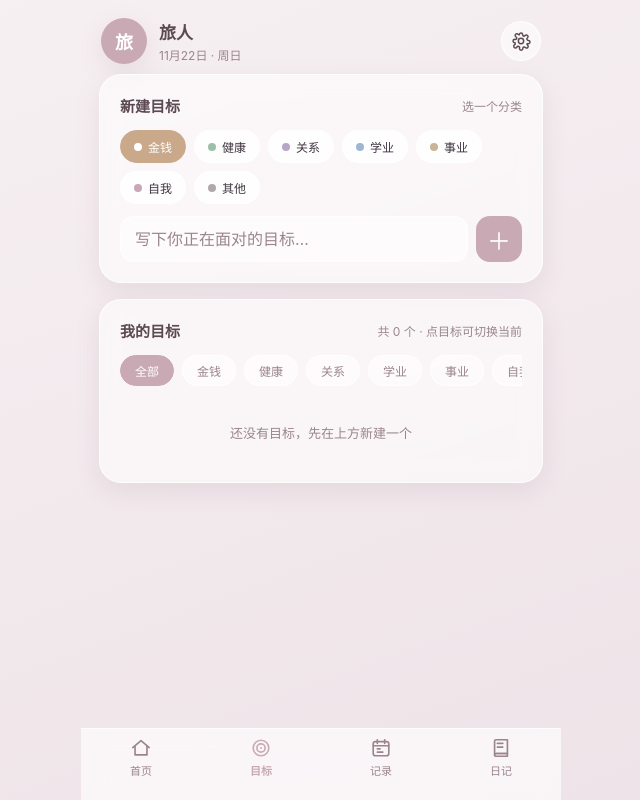
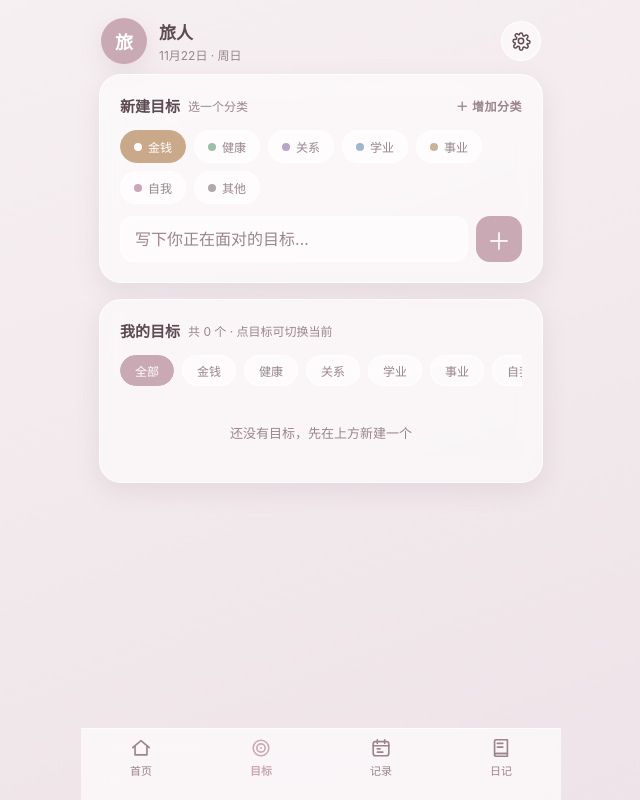
Before and after one commit to 632wen/reset-tools, a plain HTML site: page release.html in a window 1280 px wide. Both pictures are taken after a click on the button "开始释放". Shown: the whole page, without its empty margins (319-959 px from the left). Drawn offline with Linux system fonts and the light colour scheme; a web font is replaced by a local one.

Commit message:
feat: custom categories; revert chip style

```diff
--- a/release.html
+++ b/release.html
@@ -115,8 +115,10 @@ body.has-wallpaper::before{
 .cat-chip.money{--c:#C9A98A}.cat-chip.health{--c:#9CBFA8}.cat-chip.relation{--c:#B8A6C9}
 .cat-chip.study{--c:#9FB6D0}.cat-chip.career{--c:#C9B49A}.cat-chip.self{--c:#C9A6B8}.cat-chip.other{--c:#B0A8AC}
 .cat-chip.sel{background:var(--c);color:#fff;border-color:var(--c)}
-.cat-chip{color:#3F3540;background:rgba(255,255,255,.82);font-weight:500;opacity:1}
-.cat-chip.sel{color:#fff}
+.cat-add{margin-left:auto;font-size:12px;color:var(--sub);cursor:pointer;letter-spacing:.5px}
+.card-title .muted{margin-left:8px;margin-right:auto}
+.cat-add-row{gap:8px;align-items:center}
+.cat-add-row .input{flex:1}
 .cat-chip.sel::before{background:#fff}
 /* 目标列表 */
 .target-item{display:flex;align-items:center;gap:12px;padding:14px;border-radius:16px;background:rgba(255,255,255,.5);margin-bottom:10px;cursor:pointer;border:1.5px solid transparent;transition:background .15s,border-color .15s}
@@ -380,7 +382,10 @@ const CATS=[
   {k:'money',n:'金钱'},{k:'health',n:'健康'},{k:'relation',n:'关系'},
   {k:'study',n:'学业'},{k:'career',n:'事业'},{k:'self',n:'自我'},{k:'other',n:'其他'}
 ];
-const catName=k=>(CATS.find(c=>c.k===k)||CATS[6]).n;
+function allCats(){ return CATS.concat(state.customCats||[]); }
+const catName=k=>(allCats().find(c=>c.k===k)||{n:'其他'}).n;
+function catColorOf(k){ return c_catColor(k); }
+function c_catColor(k){ const c=(state.customCats||[]).find(x=>x.k===k); return (c&&c.color)||catColor[k]||'#B0A8AC'; }
 const catColor={money:'#C9A98A',health:'#9CBFA8',relation:'#B8A6C9',study:'#9FB6D0',career:'#C9B49A',self:'#C9A6B8',other:'#B0A8AC'};
 /* 圣多纳九大情绪层级 AGFLAP→CAP（高层用绿，低层用暖色） */
 const EMO_LEVELS=[
@@ -407,7 +412,7 @@ function load(){
 }
 function migrate(s){
   const base={profile:{name:'旅人',avatar:''},theme:'pink',wallpaper:'',font:'sans',cardAlpha:80,
-    targets:[],records:[],diaries:[],activeTargetId:null,filterCat:'all',calMonth:null,pendingEmotion:'',pendingLevel:'',customEmos:[]};
+    targets:[],records:[],diaries:[],activeTargetId:null,filterCat:'all',calMonth:null,pendingEmotion:'',pendingLevel:'',customEmos:[],customCats:[]};
   const m=Object.assign(base,s);
   (m.records||[]).forEach(r=>{if(!r.time)r.time='早前';});
   /* 清掉已删除目标留下的孤儿记录 */
@@ -642,14 +647,18 @@ function renderHome(){
 /* ========== 目标页 ========== */
 function renderTarget(){
   const el=document.getElementById('page-target');
-  const cats=['all',...CATS.map(c=>c.k)];
+  const cats=['all',...allCats().map(c=>c.k)];
   const filter=state.filterCat||'all';
   const shown=state.targets.filter(t=>filter==='all'||t.cat===filter);
   el.innerHTML=`
     <div class="card">
-      <div class="card-title">新建目标 <span class="muted">选一个分类</span></div>
+      <div class="card-title">新建目标 <span class="muted">选一个分类</span><span class="cat-add" id="addCatBtn">＋ 增加分类</span></div>
       <div class="cat-picker" id="newCatPicker">
-        ${CATS.map(c=>`<span class="cat-chip ${c.k} ${c.k==='money'?'sel':''}" data-cat="${c.k}">${c.n}</span>`).join('')}
+        ${allCats().map(c=>`<span class="cat-chip ${c.k} ${c.k==='money'?'sel':''}" data-cat="${c.k}" style="--c:${catColorOf(c.k)}">${c.n}</span>`).join('')}
+      </div>
+      <div class="cat-add-row" id="addCatRow" style="display:none">
+        <input class="input" id="addCatInput" placeholder="新分类名字，比如：外貌" maxlength="6">
+        <button class="add-btn" id="addCatSave">＋</button>
       </div>
       <div class="add-row" style="margin-top:12px">
         <input class="input" id="targetInput" placeholder="写下你正在面对的目标…" maxlength="40">
@@ -673,6 +682,25 @@ function renderTarget(){
     if(!v){toast('先写下目标');return;}
     const t={id:uid(),text:v,cat:newCat,createdAt:Date.now()};
     state.targets.push(t);state.activeTargetId=t.id;save();inp.value='';renderTarget();toast('已添加，并设为当前目标');};
+  const addCatBtn=document.getElementById('addCatBtn');
+  const addCatRow=document.getElementById('addCatRow');
+  const addCatInput=document.getElementById('addCatInput');
+  if(addCatBtn)addCatBtn.onclick=()=>{
+    const on=addCatRow.style.display!=='none';
+    addCatRow.style.display=on?'none':'flex';
+    if(!on)setTimeout(()=>addCatInput.focus(),50);
+  };
+  const saveCat=()=>{
+    const v=(addCatInput.value||'').trim();
+    if(!v){toast('先写个分类名字');return;}
+    if(allCats().some(c=>c.n===v)){toast('这个分类已经有了');return;}
+    const palette=['#C9A98A','#9CBFA8','#B8A6C9','#9FB6D0','#C9B49A','#C9A6B8','#B0A8AC','#A9B7C6','#C6A9A9'];
+    state.customCats=state.customCats||[];
+    state.customCats.push({k:'c'+uid(),n:v,color:palette[state.customCats.length%palette.length]});
+    save();renderTarget();toast('分类已添加');
+  };
+  if(document.getElementById('addCatSave'))document.getElementById('addCatSave').onclick=saveCat;
+  if(addCatInput)addCatInput.addEventListener('keydown',e=>{if(e.key==='Enter')saveCat();});
   document.getElementById('targetAddBtn').onclick=add;
   document.getElementById('targetInput').addEventListener('keydown',e=>{if(e.key==='Enter')add();});
   document.querySelectorAll('.filter-chip').forEach(f=>f.onclick=()=>{state.filterCat=f.dataset.f;save();renderTarget();});
@@ -690,7 +718,7 @@ function renderTarget(){
             <span class="target-count">已释放 ${targetCount(t.id)}</span>
           </div>
           <div class="cat-edit" id="catEdit-${t.id}">
-            ${CATS.map(c=>`<span class="cat-chip ${c.k}" data-cat="${c.k}">${c.n}</span>`).join('')}
+            ${allCats().map(c=>`<span class="cat-chip ${c.k}" data-cat="${c.k}" style="--c:${catColorOf(c.k)}">${c.n}</span>`).join('')}
           </div>
         </div>
         <button class="del-btn" data-del="${t.id}">✕</button>
```
